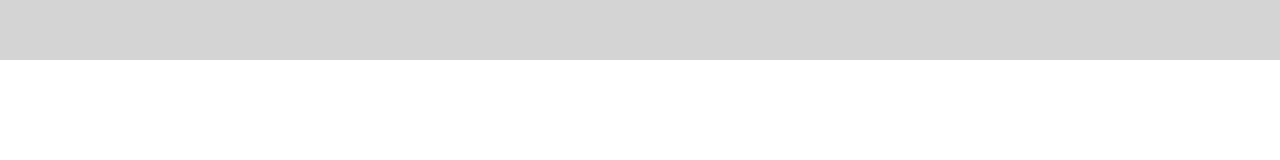
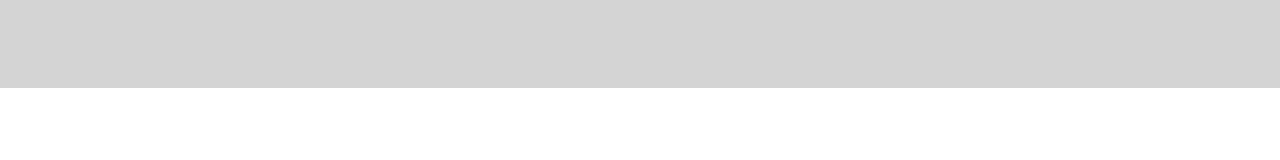
Before and after one commit to irmabez/My-projects, a plain HTML site: page 1. Cats/index.html in a window 1280 px wide. Drawn offline with Linux system fonts and the light colour scheme.

Commit message:
no message

```diff
--- a/1. Cats/css/styles.css
+++ b/1. Cats/css/styles.css
@@ -37,5 +37,11 @@ article, aside, details, footer, header, menu, nav, section { display: block; }
 	width: 171px;
 	float: left;
 	display: block;
-	background: url (images/logo.png);
+	background: url (.../images/logo.png);
 }
+
+.header_main:after{
+	content: "";
+	display: block;
+	clear: both;
+}
```
Also changed, not shown: 1. Cats/index.html (line endings or trailing spaces).
